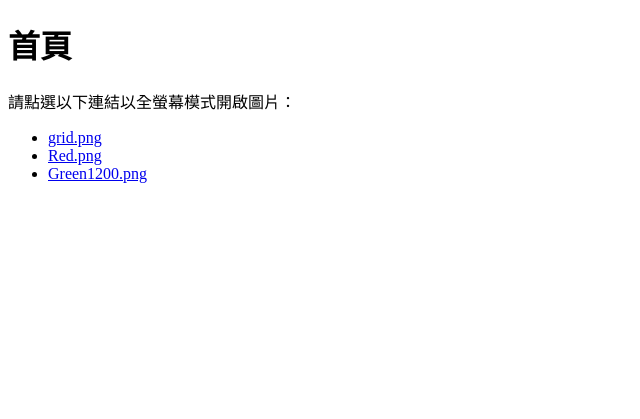
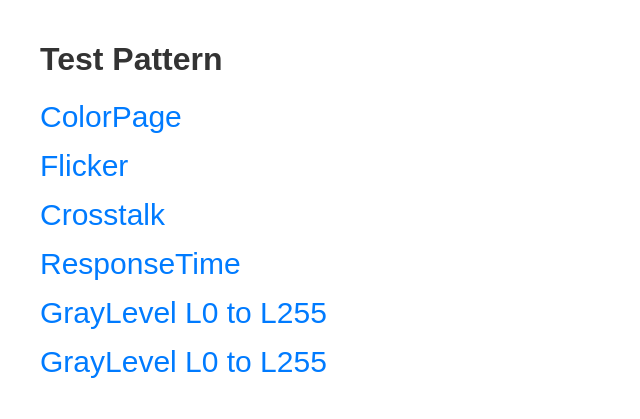
Before and after one commit to cfyangcfyang/cfyangcfyang.github.io, a plain HTML site: page index.html in a window 1280 px wide. Shown: the whole page, without its empty margins (0-640 px from the left). Drawn offline with Linux system fonts and the light colour scheme.

Commit message:
Add files via upload

```diff
--- a/index.html
+++ b/index.html
@@ -1,19 +1,51 @@
 <!DOCTYPE html>
-<html lang="zh-TW">
+<html lang="zh-Hant">
 <head>
     <meta charset="UTF-8">
     <meta name="viewport" content="width=device-width, initial-scale=1.0">
-    <title>首頁</title>
+    <title>Test Pattern</title>
+    <style>
+        /* CSS 樣式設定 */
+        body {
+            font-family: Arial, sans-serif; /* 使用通用字體 */
+            margin: 0; /* 移除 body 的預設邊界 */
+            background-color: white; /* 將背景設為白色 */
+        }
+        .container {
+            padding: 20px 40px; /* 在容器周圍增加一些留白 (上下 20px, 左右 40px) */
+        }
+        h1 {
+            color: #333; /* 標題顏色 */
+        }
+        ul {
+            list-style-type: none; /* 移除列表前面的點點 */
+            padding: 0;
+        }
+        li {
+            margin: 15px 0; /* 設定每個連結的垂直間距 */
+        }
+        a {
+            font-size: 30px; /* 根據您的要求，設定字體大小為 30px */
+            text-decoration: none; /* 移除連結底線 */
+            color: #007BFF; /* 設定連結顏色 */
+            transition: color 0.3s; /* 滑鼠移上去時顏色變化的過渡效果 */
+        }
+        a:hover {
+            color: #0056b3; /* 滑鼠移上去時的連結顏色 */
+        }
+    </style>
 </head>
 <body>
-
-    <h1>首頁</h1>
-    <p>請點選以下連結以全螢幕模式開啟圖片：</p>
-    <ul>
-        <li><a href="grid.html">grid.png</a></li>
-        <li><a href="Red.html">Red.png</a></li>
-        <li><a href="Green1200.html">Green1200.png</a></li>
-    </ul>
-
+    <div class="container">
+        <h1>Test Pattern</h1>
+        <ul>
+            <li><a href="ColorPage.html">ColorPage</a></li>
+            <li><a href="Flicker.html">Flicker</a></li>
+            <li><a href="Crosstalk.html">Crosstalk</a></li>
+            <li><a href="ResponseTime.html">ResponseTime</a></li>
+            <li><a href="GrayLevelL0toL255.html">GrayLevel L0 to L255</a></li>
+            <li><a href="GrayLevel L0 to L255.html">GrayLevel L0 to L255</a></li>
+        </ul>
+    </div>
 </body>
 </html>
```
